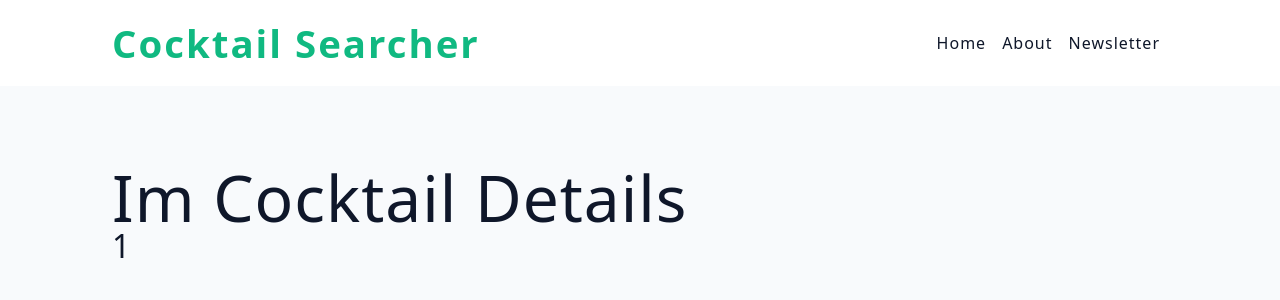
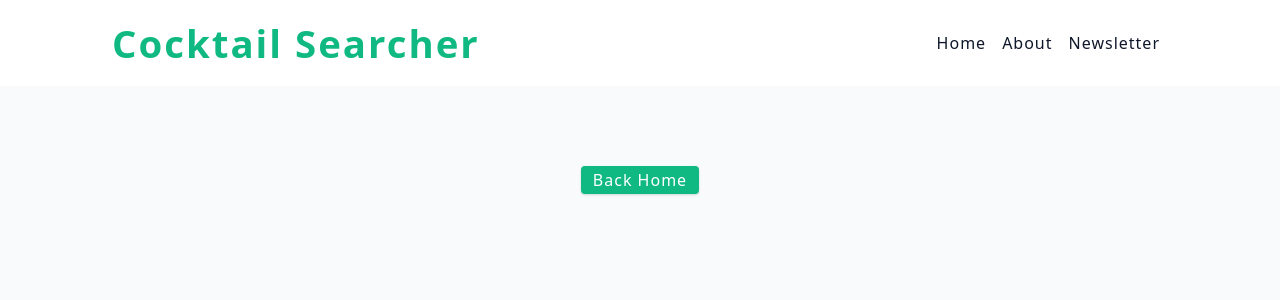
Before and after one commit to Amir2210/Cocktail-Searcher, a React (Vite) app: page /cocktail/1 in a window 1280 px wide. Shown: the top 300 px of the page. Built offline with nearby package versions, Linux system fonts and the light colour scheme.

Commit message:
Pass props as state to cocktail detail page

```diff
--- a/src/cmps/CocktailPreview.jsx
+++ b/src/cmps/CocktailPreview.jsx
@@ -10,7 +10,8 @@ export function CocktailPreview({ drink }) {
         <h4>{strDrink}</h4>
         <h5>{strGlass}</h5>
         <p>{strAlcoholic}</p>
-        <Link className='btn' to={`/cocktail/${idDrink}`}>Details</Link>
+        {/* <Link className='btn' to={`/cocktail/${idDrink}`}>Details</Link> */}
+        <Link className='btn' to={`/cocktail/${idDrink}`} state={{ strDrink, strGlass, strAlcoholic, strDrinkThumb }}>Details</Link>
       </div>
     </article>
   )
--- a/src/index.css
+++ b/src/index.css
@@ -391,6 +391,13 @@ nav {
   color: var(--grey-500)
 }
 
+/* COCKTAIL DETAIL PAGE */
+
+.cocktail-detail header {
+  text-align: center;
+  margin-bottom: 3rem;
+}
+
 /* ABOUT PAGE */
 
 .about-p {
--- a/src/pages/CocktailDetail.jsx
+++ b/src/pages/CocktailDetail.jsx
@@ -1,14 +1,21 @@
-import { useParams } from 'react-router-dom';
+import { useParams, Link, useLocation } from 'react-router-dom';
 import { Navbar } from '../cmps/Navbar';
 
 export function CocktailDetail() {
   const { cocktailId } = useParams()
+  const location = useLocation()
+  const { strDrink, strGlass, strAlcoholic, strDrinkThumb } = location.state || {}
+  console.log(strDrink)
   return (
     <>
       <Navbar />
       <section className="page">
-        <h1>im cocktail details</h1>
-        <h3>{cocktailId}</h3>
+        <div className="cocktail-detail">
+          <header>
+            <Link className='btn' to={'/'}>Back Home</Link>
+            <h3>{strDrink}</h3>
+          </header>
+        </div>
       </section>
     </>
   )
```
